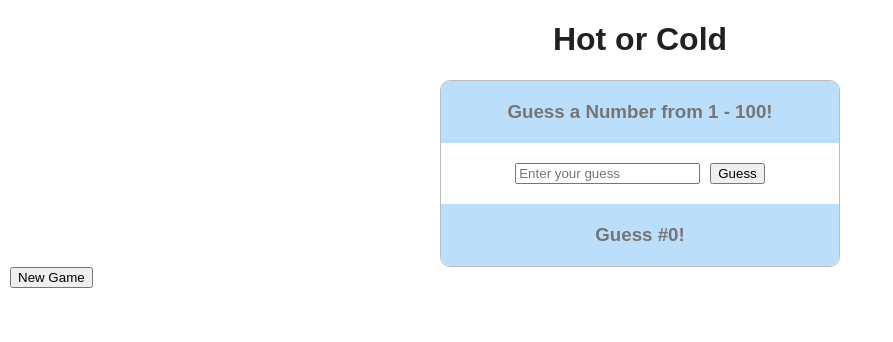
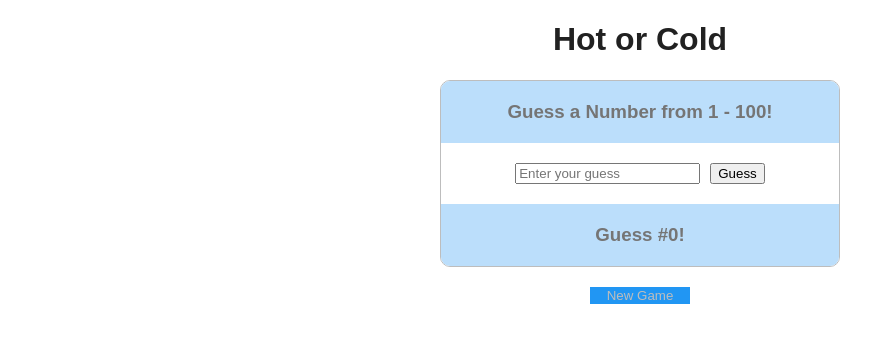
Before and after one commit to jhnnyk/thinkful-react-hot-cold, a React (Create React App) app: page / in a window 1280 px wide. Shown: the top 342 px of the page, without its empty margins (0-893 px from the left). Built offline with nearby package versions, Linux system fonts and the light colour scheme.

Commit message:
style reset button (badly)

```diff
--- /dev/null
+++ b/src/components/reset-button.css
@@ -0,0 +1,8 @@
+.resetButton button {
+  display: block;
+  width: 100px;
+  margin: 20px auto;
+  background-color: #2196f3;
+  color: #bdbdbd;
+  border: none;
+}
--- a/src/components/reset-button.js
+++ b/src/components/reset-button.js
@@ -1,4 +1,5 @@
 import React from 'react'
+import './reset-button.css'
 
 export default class ResetButton extends React.Component {
   render () {
```
